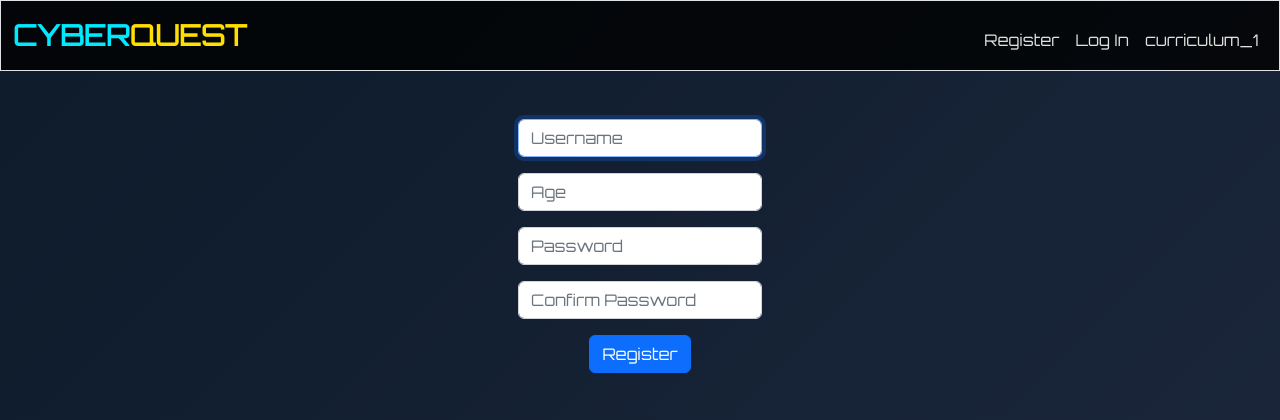
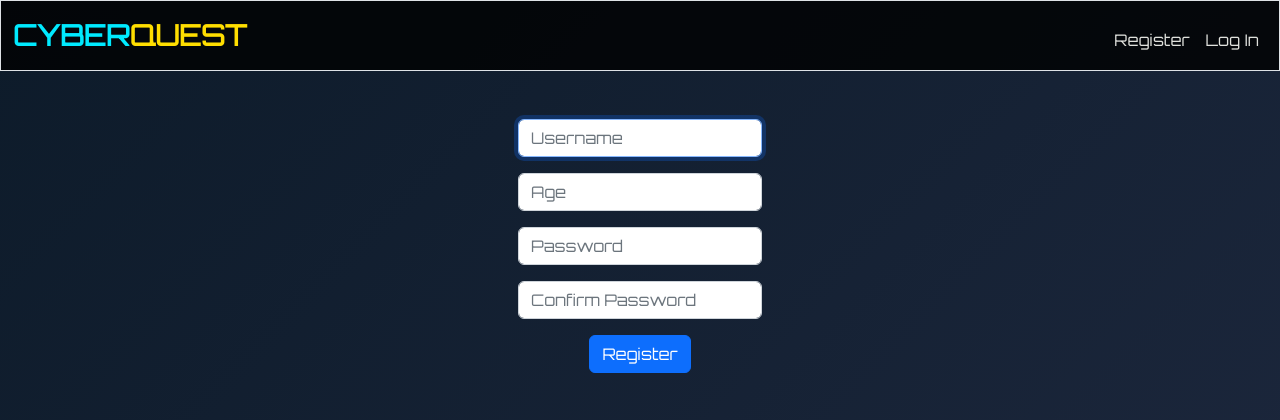
Before and after one commit to asad24-dev/Cyber_Quest, a Flask app: page /register in a window 1280 px wide. Shown: the top 420 px of the page. Run offline with Flask 3, Linux system fonts and the light colour scheme; some libraries are stand-ins or nearby versions.

Commit message:
login functionality

```diff
--- a/app.py
+++ b/app.py
@@ -38,12 +38,12 @@ db = SQL("sqlite:///scenario1.db")
 @login_required
 def index():
     """Show portfolio of stocks"""
-    portfolio = db.execute("SELECT users.Username FROM users, friend WHERE friend.User_ID = :id AND users.User_ID = friend.Friend_ID", id=session["user_id"])
-    return render_template("curriculum_1.html", portfolio = portfolio)
+    progress = db.execute("SELECT Level FROM users WHERE User_ID = :id", id=session["user_id"])
+    return render_template("curriculum_1.html", progress = progress)
 
-@app.route("/curriculum1")
-def curriculum_1():
-    return render_template('curriculum_1.html')
+# @app.route("/curriculum1")
+# def curriculum_1():
+#     return render_template('curriculum_1.html')
 
 @app.route("/sent")
 @login_required
@@ -107,17 +107,17 @@ def login():
             return apology("must provide password", 403)
 
         # Query database for username
-        rows = db.execute("SELECT * FROM users WHERE Username = ?", request.form.get("username"))
+        rows = db.execute("SELECT * FROM users WHERE user_name = ?", request.form.get("username"))
 
         # Ensure username exists and password is correct
-        if len(rows) != 1 or not check_password_hash(rows[0]["hash"], request.form.get("password")):
+        if len(rows) != 1 or not check_password_hash(rows[0]["password_hash"], request.form.get("password")):
             return apology("invalid username and/or password", 403)
 
         # Remember which user has logged in
         session["user_id"] = rows[0]["User_ID"]
 
         # Redirect user to home page
-        return redirect("/")
+        return render_template("/curriculum_1.html")
 
     # User reached route via GET (as by clicking a link or via redirect)
     else:
@@ -174,12 +174,17 @@ def register():
                 return apology("username already exists", 400)
         if not request.form.get("password") or not request.form.get("confirmation") or request.form.get("password") != request.form.get("confirmation"):
             return apology("Passwords do not match", 400)
-
+        if not request.form.get("age"):
+            return apology("Enter your age", 400)
         username = request.form.get("username")
         password = request.form.get("password")
         age = request.form.get("age")
-        db.execute("INSERT INTO users (user_name, password_hash, age, Level) VALUES(?, ?, ?, 0)", username,
-                   generate_password_hash(password, method='pbkdf2', salt_length=16), age)
+        if int(age) > int(15):
+            curr = 2
+        else:
+            curr = 1
+        db.execute("INSERT INTO users (user_name, password_hash, age, Level, Curriculum) VALUES(?, ?, ?, 0, ?)", username,
+                   generate_password_hash(password, method='pbkdf2', salt_length=16), age, curr)
         return redirect("/login")
 
     else:
--- a/templates/layout.html
+++ b/templates/layout.html
@@ -41,7 +41,6 @@
                     <ul class="navbar-nav ms-auto mt-2">
                         <li class="nav-item"><a class="nav-link" href="/register">Register</a></li>
                         <li class="nav-item"><a class="nav-link" href="/login">Log In</a></li>
-                        <li class="nav-item"><a class="nav-link" href="/curriculum1">curriculum_1</a></li>
                     </ul>
                 {% endif %}
             </div>
--- a/templates/register.html
+++ b/templates/register.html
@@ -10,7 +10,7 @@
             <input autocomplete="off" autofocus class="form-control mx-auto w-auto" id="username" name="username" placeholder="Username" type="text">
         </div>
         <div class="mb-3">
-            <input class="form-control mx-auto w-auto" id="age" name="age" placeholder="Age" type="text">
+            <input class="form-control mx-auto w-auto" id="age" name="age" placeholder="Age" type="number">
         </div>
         <div class="mb-3">
             <input class="form-control mx-auto w-auto" id="password" name="password" placeholder="Password" type="password">
```
Also changed, not shown: scenario1.db, 2 other files.
